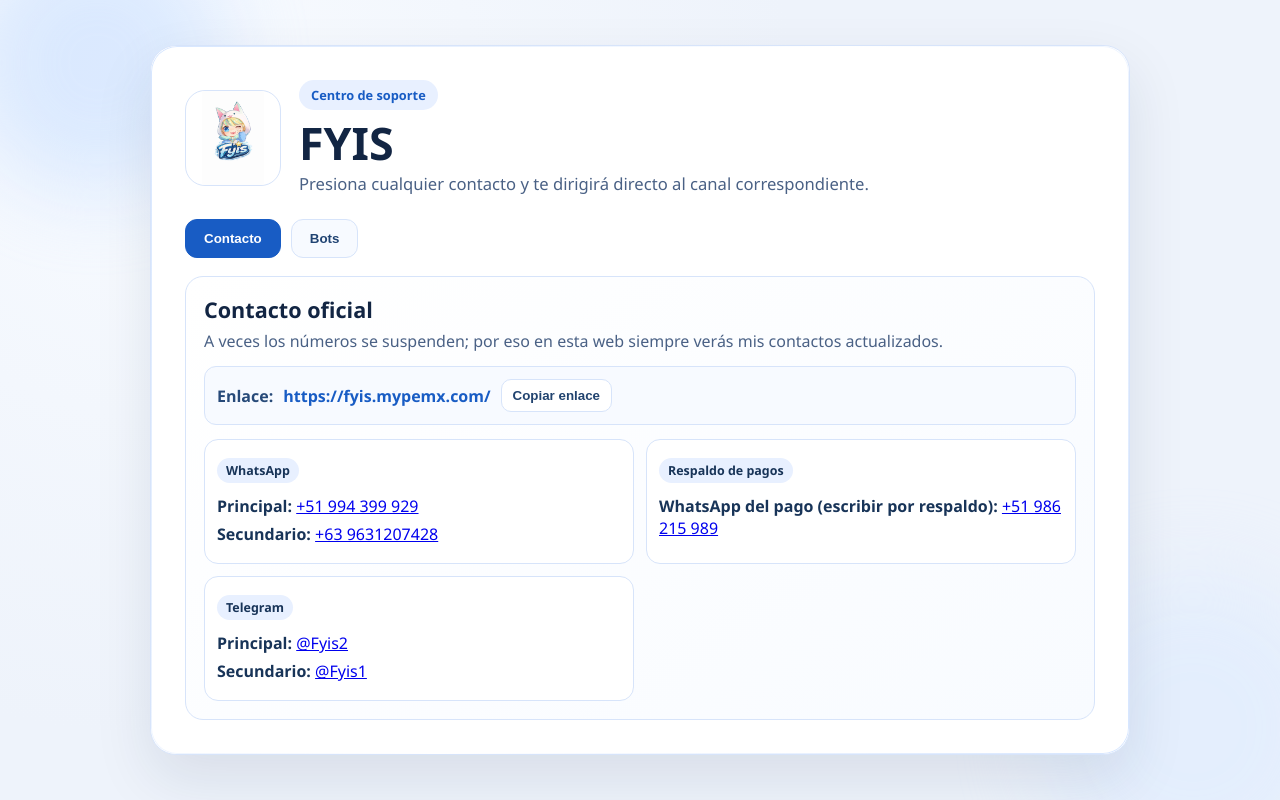
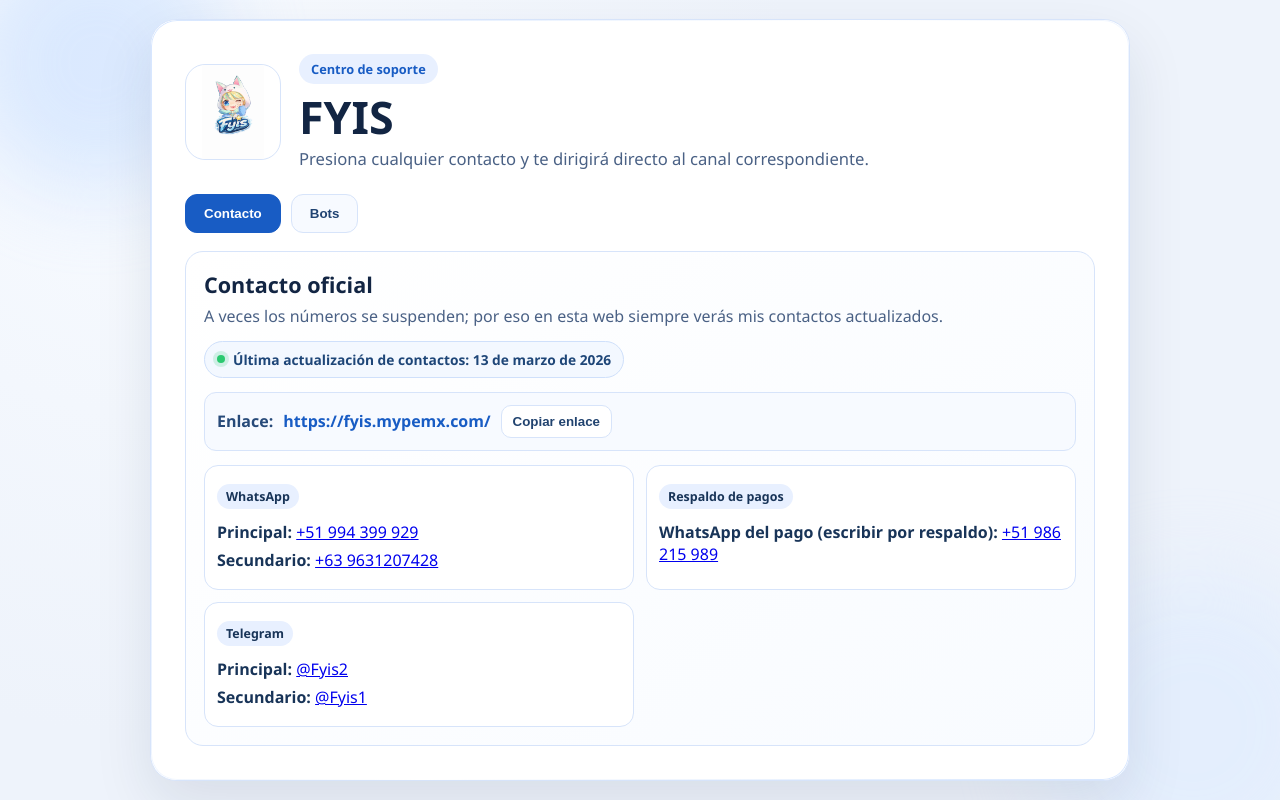
Before and after one commit to myhg02-ui/web, a Next.js app: page / in a window 1280 px wide. Built offline with nearby package versions, Linux system fonts and the light colour scheme.

Commit message:
feat: add last-updated contact indicator

```diff
--- a/app/globals.css
+++ b/app/globals.css
@@ -187,6 +187,28 @@
   color: var(--muted);
 }
 
+.updated-chip {
+  display: inline-flex;
+  align-items: center;
+  gap: 8px;
+  margin: 0 0 14px;
+  padding: 8px 12px;
+  border: 1px solid #cfe0fb;
+  border-radius: 999px;
+  background: #f3f8ff;
+  color: #1e4678;
+  font-weight: 700;
+  font-size: 0.86rem;
+}
+
+.updated-dot {
+  width: 8px;
+  height: 8px;
+  border-radius: 999px;
+  background: #2bc970;
+  box-shadow: 0 0 0 4px rgba(43, 201, 112, 0.18);
+}
+
 .platform-card {
   display: flex;
   flex-wrap: wrap;
--- a/app/page.tsx
+++ b/app/page.tsx
@@ -1,6 +1,6 @@
 "use client";
 
-import { useState } from "react";
+import { useEffect, useState } from "react";
 
 type TabKey = "contacto" | "bots";
 
@@ -15,6 +15,17 @@
 export default function HomePage() {
   const [tab, setTab] = useState<TabKey>("contacto");
   const [logoMissing, setLogoMissing] = useState(false);
+  const [updatedAt, setUpdatedAt] = useState<string>("");
+
+  useEffect(() => {
+    const formatter = new Intl.DateTimeFormat("es-PE", {
+      day: "2-digit",
+      month: "long",
+      year: "numeric"
+    });
+
+    setUpdatedAt(formatter.format(new Date()));
+  }, []);
 
   const copySiteLink = async () => {
     const link = typeof window !== "undefined" ? SITE_LINK : SITE_LINK;
@@ -75,6 +86,10 @@
               A veces los números se suspenden; por eso en esta web siempre
               verás mis contactos actualizados.
             </p>
+            <div className="updated-chip" aria-live="polite">
+              <span className="updated-dot" aria-hidden="true" />
+              Última actualización de contactos: {updatedAt || "hoy"}
+            </div>
             <div className="backup-link-box">
               <span className="backup-link-label">Enlace:</span>
               <a href={SITE_LINK} target="_blank" rel="noreferrer">
```
